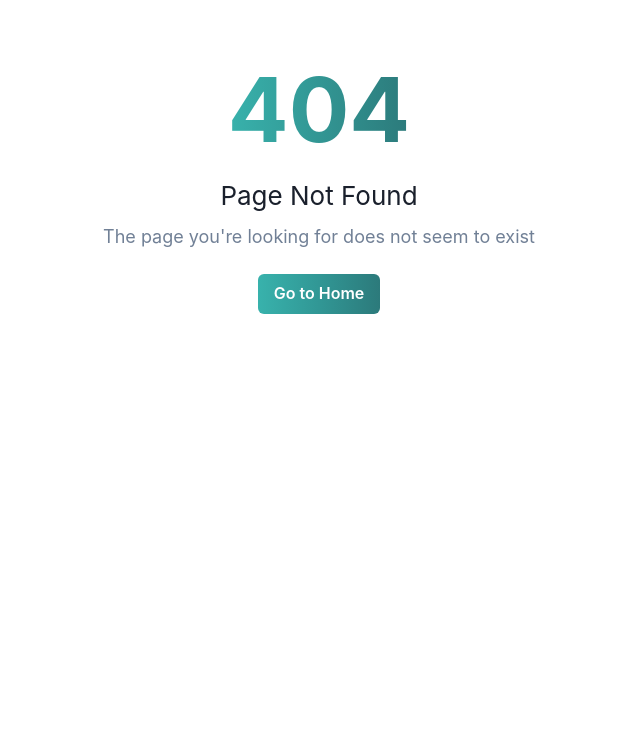
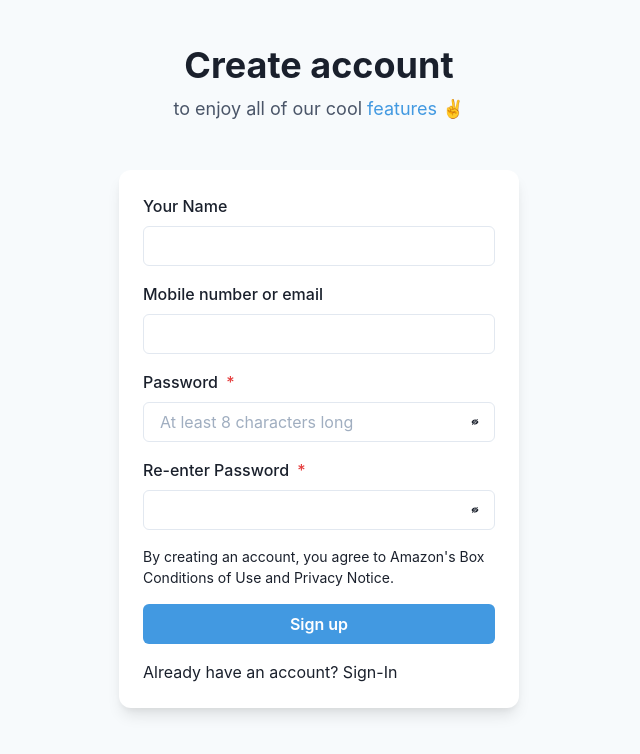
Before and after one commit to Samlogy/saas-ecommerce, a Next.js app in the folder front/: page /register in a window 1280 px wide. Before the commit this address had no page. Shown: the top 754 px of the page, without its empty margins (321-961 px from the left). Built offline with nearby package versions, Linux system fonts and the light colour scheme.

Commit message:
add: forgot password - reset password - register - login pages form template  cpt

```diff
--- /dev/null
+++ b/front/components/FormTemplate.tsx
@@ -0,0 +1,29 @@
+import {
+    Button,
+    FormControl,
+    FormLabel,
+    Flex,
+    Heading,
+    Input,
+    Stack,
+    Text,
+    Box,
+    Checkbox,
+    useColorModeValue,
+    InputRightElement, InputGroup
+  } from '@chakra-ui/react';
+  import { AiFillEyeInvisible, AiFillEye } from "react-icons/ai"
+// import Link from 'next/link'
+
+import { Layout, View } from "../components"
+
+
+export default function FormTemplate({ children }: { children: React.ReactNode }) {
+  return (
+      <Flex align={'center'} justify={'center'} bg={useColorModeValue('gray.50', 'gray.800')}  w="400px">
+        <Stack spacing={4} w={'full'} maxW={'md'} bg={useColorModeValue('white', 'gray.700')} rounded={'xl'} boxShadow={'lg'} p={6} my={12}>
+            { children }
+        </Stack>
+      </Flex>
+  );
+}
--- a/front/components/index.ts
+++ b/front/components/index.ts
@@ -5,3 +5,5 @@ export { default as CookieBox} from "./CookieBox"
 export { default as Layout} from "./Layout"
 export { default as ProductCard} from "./ProductCard"
 export { default as ShoppingCart} from "./ShoppingCart"
+export { default as View} from "./View"
+export { default as FormTemplate} from "./FormTemplate"
--- a/front/pages/_app.tsx
+++ b/front/pages/_app.tsx
@@ -2,9 +2,11 @@ import '../styles/global.css'
 import { AppProps } from 'next/app'
 import { ChakraProvider } from '@chakra-ui/react'
 
+// import theme from "./theme/theme";
+
 export default function App({ Component, pageProps }: AppProps) {
   return (
-    <ChakraProvider>
+    <ChakraProvider >
       <Component {...pageProps} />
     </ChakraProvider>
   )
--- /dev/null
+++ b/front/pages/register.tsx
@@ -0,0 +1,85 @@
+import {
+    Button,
+    FormControl,
+    FormLabel,
+    Flex,
+    Heading,
+    Input,
+    Stack,
+    Text,
+    Box,
+    Checkbox,
+    Divider,
+    useColorModeValue,
+    InputRightElement, InputGroup
+  } from '@chakra-ui/react';
+  import { AiFillEyeInvisible, AiFillEye } from "react-icons/ai"
+  import { useState } from 'react';
+import Link from 'next/link'
+
+import { Layout, FormTemplate } from "../components"
+
+
+export default function Register() {
+    const [showPassword, setShowPassword] = useState({ password: false, confirm_password: false });
+
+  return (
+    <Flex h="100vh" flexDir="column" justifyContent={'center'} alignItems={'center'} bg={useColorModeValue('gray.50', 'gray.800')}>
+        <Stack align={'center'} >
+            <Heading fontSize={'4xl'}> Create account </Heading>
+            <Text fontSize={'lg'} color={'gray.600'}>
+                to enjoy all of our cool <Box as="span" color={'blue.400'}> features </Box> ✌️
+            </Text>
+        </Stack>
+
+        <FormTemplate>
+            <FormControl id="name">
+                <FormLabel> Your Name </FormLabel>
+                <Input type="text" placeholder="" _placeholder={{ color: 'gray.500' }} />
+            </FormControl>
+
+            <FormControl id="mobile_email">
+                <FormLabel> Mobile number or email </FormLabel>
+                <Input type="text" placeholder="" _placeholder={{ color: 'gray.500' }} />
+            </FormControl>
+
+            <FormControl id="password" isRequired>
+                <FormLabel> Password </FormLabel>
+                <InputGroup>
+                <Input type={showPassword.password ? 'text' : 'password'} placeholder="At least 8 characters long" />
+                <InputRightElement h={'full'}>
+                    <Button variant={'ghost'} onClick={() => setShowPassword({...showPassword, password: !showPassword.password})}>
+                        {showPassword.password ? <AiFillEye /> : <AiFillEyeInvisible />}
+                    </Button>
+                </InputRightElement>
+                </InputGroup>
+            </FormControl>
+
+        <FormControl id="confirm_password" isRequired>
+            <FormLabel> Re-enter Password </FormLabel>
+            <InputGroup>
+            <Input type={showPassword.confirm_password ? 'text' : 'password'} placeholder="" />
+            <InputRightElement h={'full'}>
+                <Button variant={'ghost'} onClick={() => setShowPassword({...showPassword, confirm_password: !showPassword.confirm_password})}>
+                    {showPassword.confirm_password ? <AiFillEye /> : <AiFillEyeInvisible />}
+                </Button>
+            </InputRightElement>
+            </InputGroup>
+        </FormControl>
+
+             <Text fontSize="14px"> By creating an account, you agree to Amazon's
+                <Link href="/conditions"> Box Conditions of Use </Link>
+                and
+                <Link href="/privacy"> Privacy Notice. </Link>
+            </Text>
+
+            <Button bg={'blue.400'} color={'white'} _hover={{ bg: 'blue.500' }}>
+                Sign up
+            </Button>
+
+            {/* <Divider my=".5rem" borderColor="gray.400" /> */}
+            <Text> Already have an account? <Link href="/login"> Sign-In </Link> </Text>
+        </FormTemplate>
+    </Flex>
+  );
+}
```
Also changed, not shown: front/pages/forgotPassword.tsx (added, +43 -0 lines), front/pages/login.tsx (added, +68 -0 lines), front/pages/resetPassword.tsx (added, +62 -0 lines).
